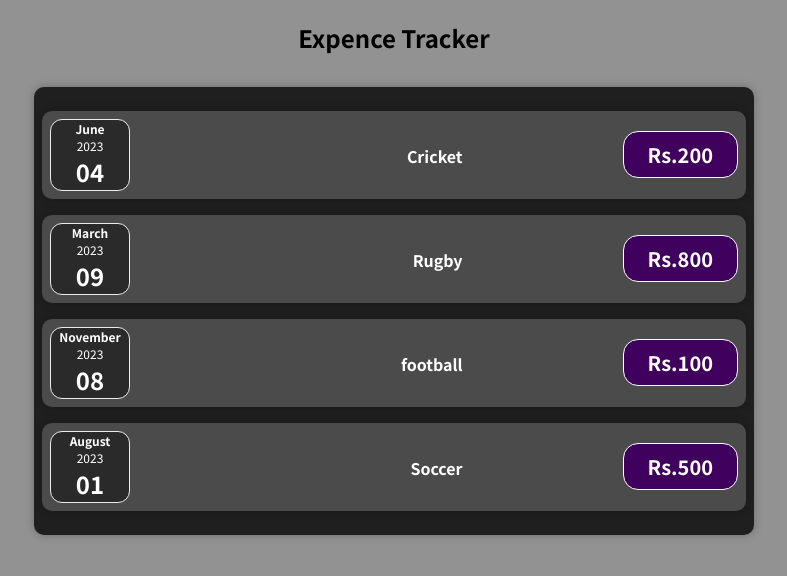
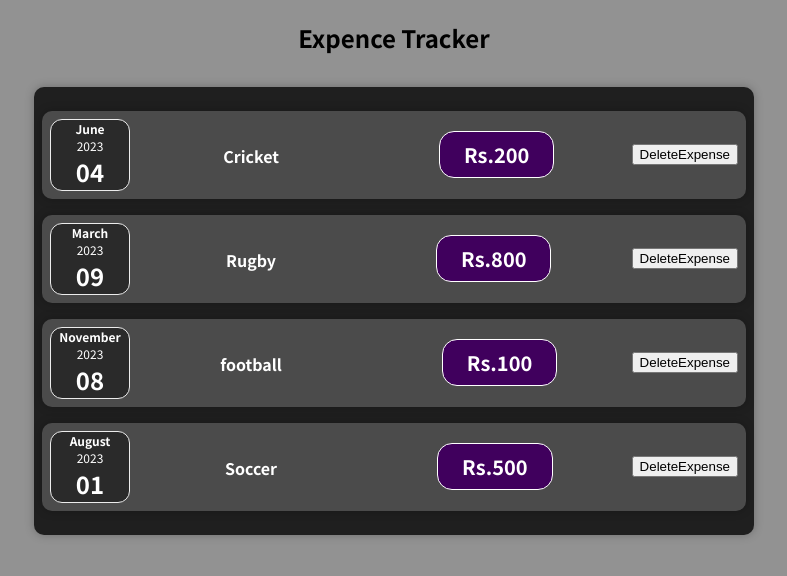
Before and after one commit to jcsgirish/React-ExpenseTracker, a React (Create React App) app: page / in a window 1280 px wide. Shown: the top 576 px of the page, without its empty margins (246-1033 px from the left). Built offline with nearby package versions, Linux system fonts and the light colour scheme.

Commit message:
React Basics

```diff
--- a/src/component/Expenses/ExpenseDetails.js
+++ b/src/component/Expenses/ExpenseDetails.js
@@ -4,7 +4,7 @@
 const ExpenseDetails=(props)=>{
     return (
 
-            <div className="expense-details">
+            <div>
               <h2 className="expense-title">{props.title}</h2>
               <div className="expense-amount">Rs.{props.amount}</div>
             </div>
--- a/src/component/Expenses/ExpenseItem.js
+++ b/src/component/Expenses/ExpenseItem.js
@@ -6,7 +6,12 @@ import './ExpenseItem.css';
 import ExpenseDetails  from './ExpenseDetails'
 
 
+
 const ExpenseItem = (props) => {
+  const click =()=>{
+    console.log('deleted')
+  }
+
   return (
 
     <Card className='expense-item'>
@@ -15,6 +20,8 @@ const ExpenseItem = (props) => {
 
     <ExpenseDetails title ={props.title} amount={props.amount} />
 
+    <button className='Button'onClick= {click}>DeleteExpense</button>
+
     </Card>
 
     )
```
